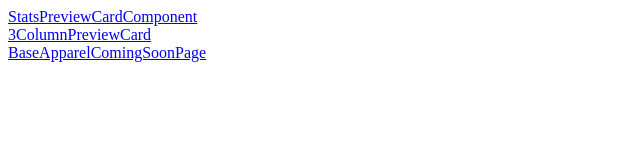
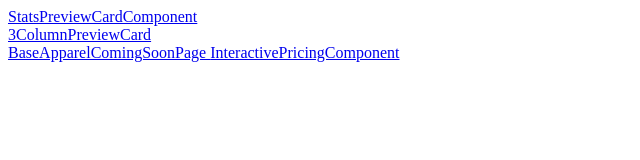
Before and after one commit to johnvos/johnvos.github.io, a plain HTML site: page index.html in a window 1280 px wide. Shown: the whole page, without its empty margins (0-640 px from the left). Drawn offline with Linux system fonts and the light colour scheme.

Commit message:
added Interactive pricoing stuff

```diff
--- a/index.html
+++ b/index.html
@@ -23,5 +23,8 @@
     <a href="https://johnvos.github.io/BaseApparelComingSoonPage/">
         BaseApparelComingSoonPage
     </a>
+    <a href="https://johnvos.github.io/InteractivePricingComponent/">
+        InteractivePricingComponent
+    </a>
 </body>
 </html>
```
